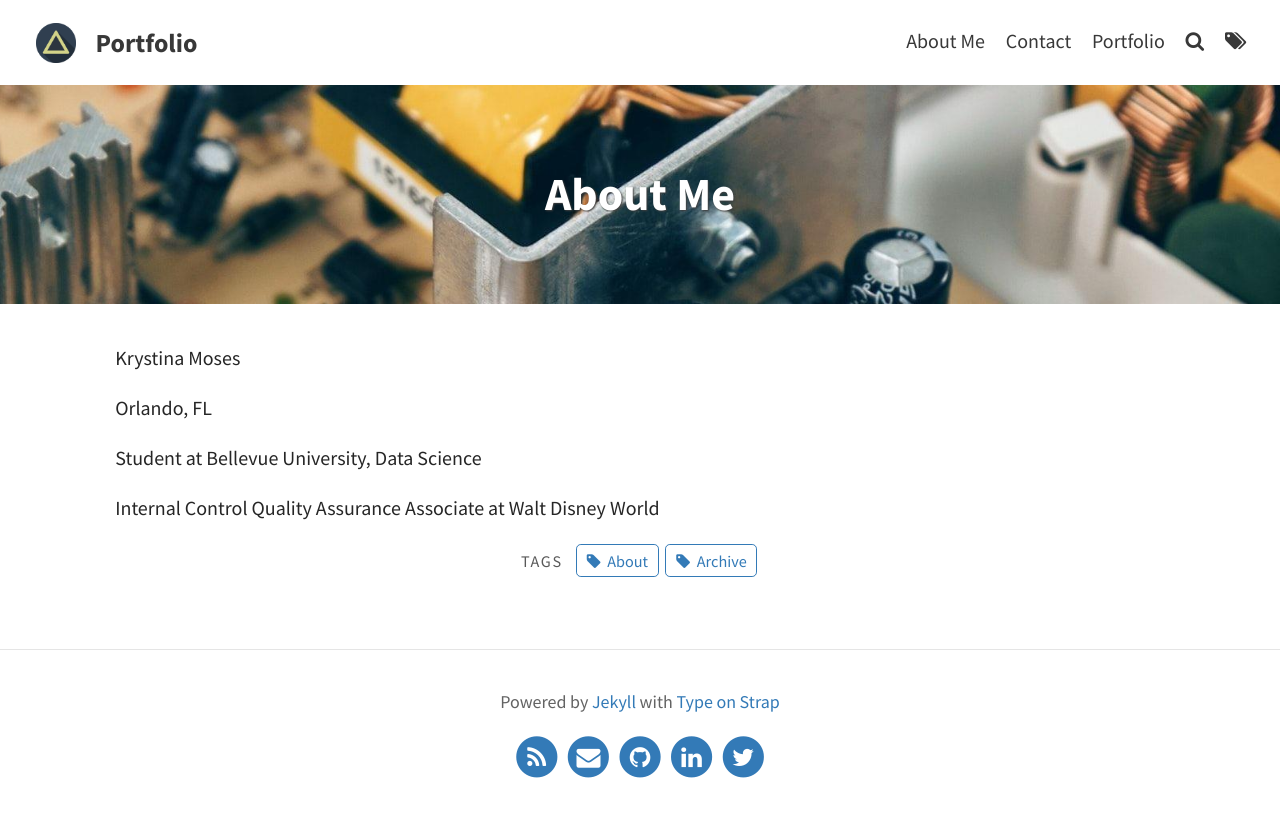
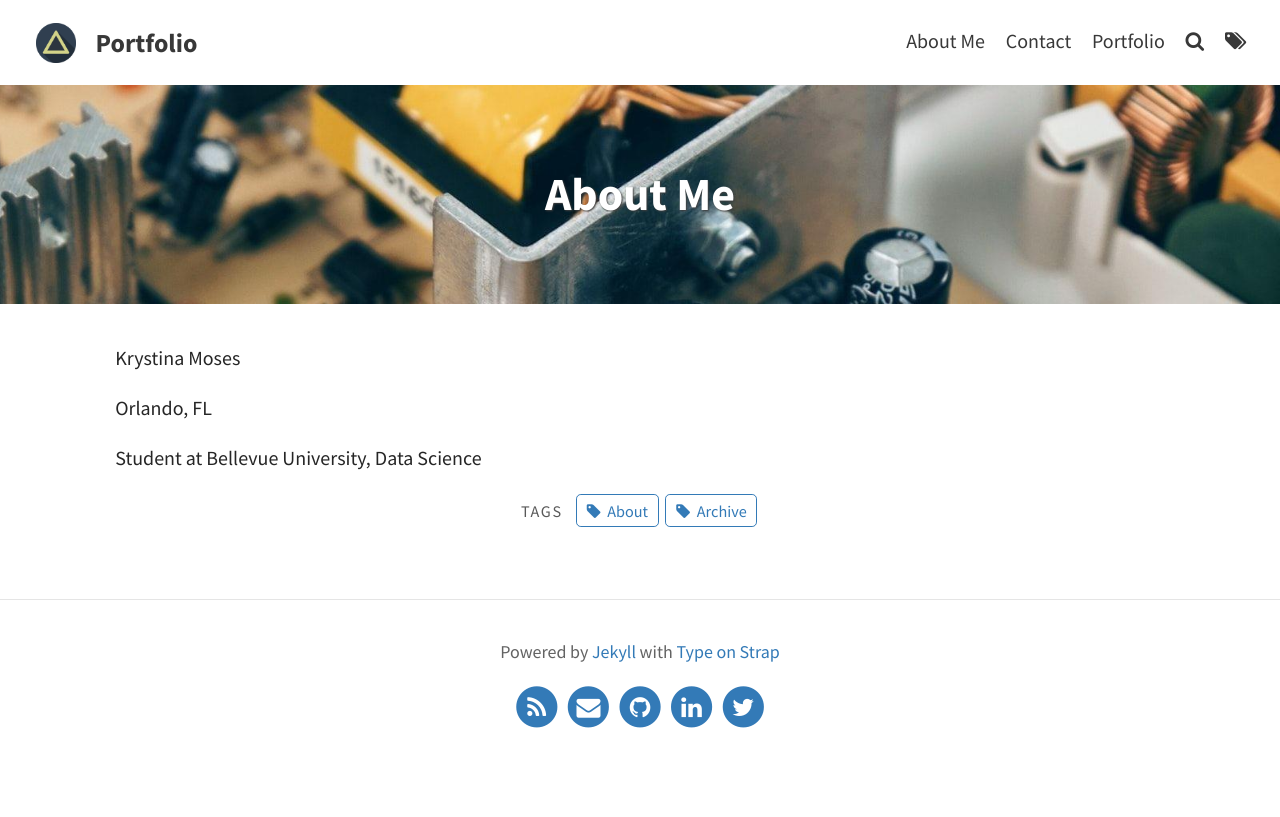
Before and after one commit to knmoses/knmoses.github.io, a Jekyll site: the page built from pages/about.md, in a window 1280 px wide. Shown: the top 817 px of the page. Built offline with Jekyll 4.4.1, drawn with Linux system fonts in a browser that asks for light colours.

Commit message:
Update about.md

```diff
--- a/pages/about.md
+++ b/pages/about.md
@@ -11,5 +11,3 @@ Krystina Moses
 Orlando, FL
 
 Student at Bellevue University, Data Science
-
-Internal Control Quality Assurance Associate at Walt Disney World
```
